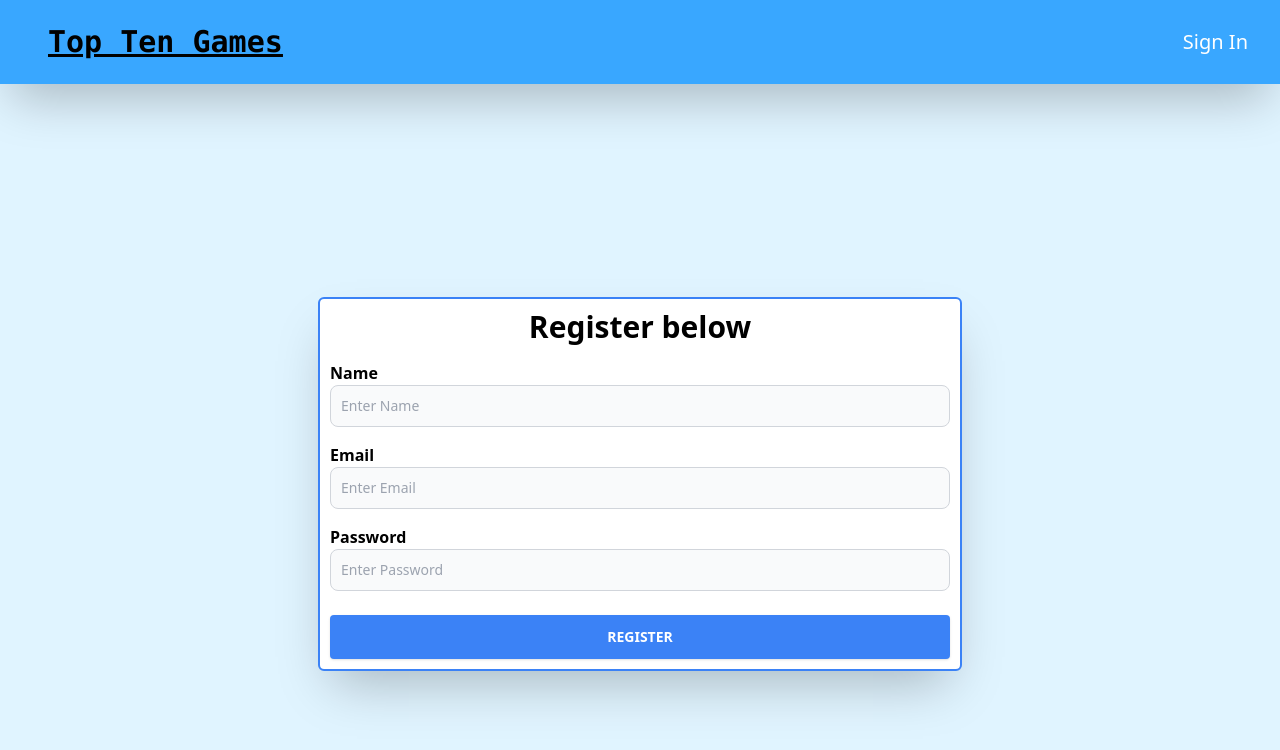
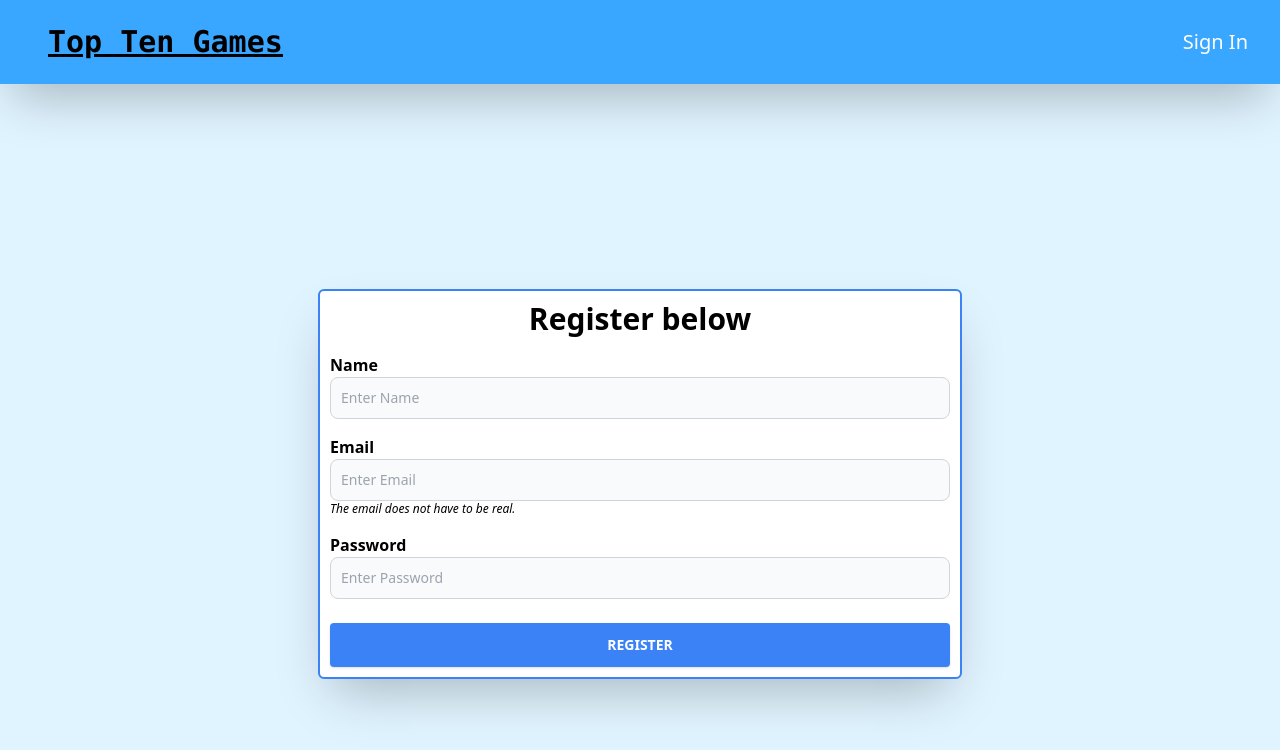
Before and after one commit to KhaledHadida/Top-Ten-Games, a Next.js app: page /register in a window 1280 px wide. Shown: the top 750 px of the page. Built offline with nearby package versions, Linux system fonts and the light colour scheme.

Commit message:
Added some text clarifying fields in user registration and adding games

```diff
--- a/pages/components/addgameentrypanel.js
+++ b/pages/components/addgameentrypanel.js
@@ -35,6 +35,7 @@ export default function AddGameEntryPanel({ showModal, setShowModal, addNewGame
 
         try {
             //First
+            console.log(gameName);
             await addGame(gameName, reviewDescription).then(() => {
                 setShowModal(false);
                 //Refresh the entire page to reflect change
@@ -60,6 +61,7 @@ export default function AddGameEntryPanel({ showModal, setShowModal, addNewGame
                 <label className="block mb-2">
                     <p className='font-bold'>Title:</p>
                     <input type="text" placeholder="Enter a title here" onChange={handleGameNameChange} className="border rounded-md p-1 w-full" />
+                    <p className="italic text-xs">Please ensure the name is accurate to the letter.</p>
                 </label>
                 <label className="block mb-2">
                     <p className='font-bold'>Review Description:</p>
--- a/pages/register.js
+++ b/pages/register.js
@@ -100,6 +100,7 @@ export default function Register() {
                                 className="p-2.5 text-sm w-full bg-gray-50 rounded-lg border border-gray-300 focus:ring-blue-500 focus:border-blue-500 dark:bg-gray-700 dark:border-gray-600 dark:placeholder-gray-400 dark:text-white dark:focus:ring-blue-500 dark:focus:border-blue-500"
                             />
                         </div>
+                        <p className="italic text-xs">The email does not have to be real.</p>
                         <div className="mt-4">
                             <label htmlFor="password" className="block font-bold">Password</label>
                             <input
```
